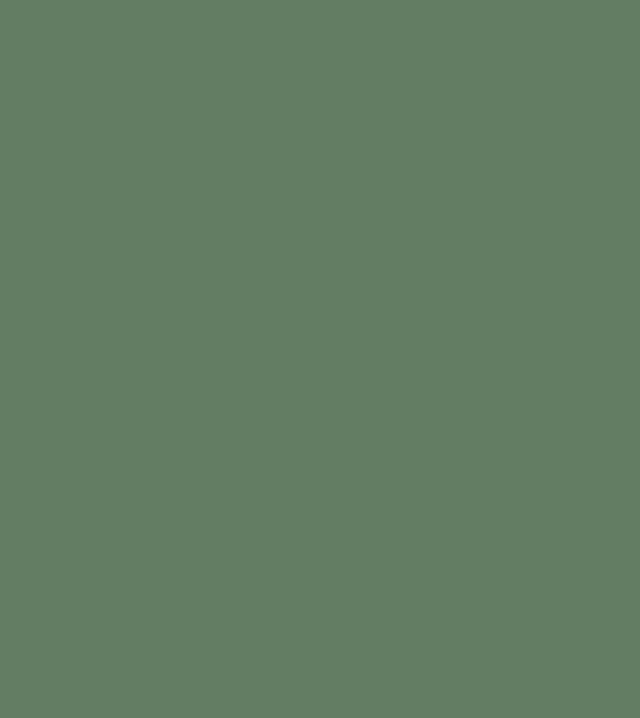
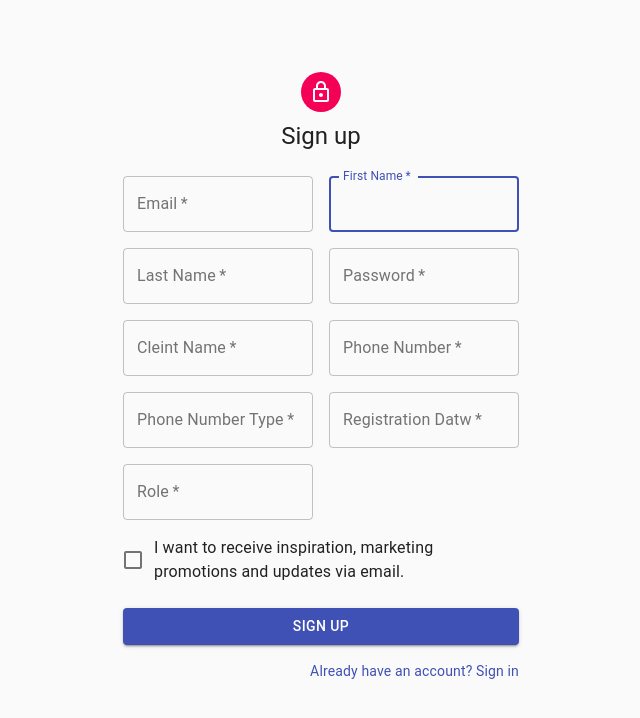
Before and after one commit to luckhy12/LoginReactDemo, a React (Create React App) app: page /register in a window 1280 px wide. Shown: the top 718 px of the page, without its empty margins (319-959 px from the left). Built offline with nearby package versions, Linux system fonts and the light colour scheme.

Commit message:
Reg form ui

```diff
--- a/src/App.js
+++ b/src/App.js
@@ -5,6 +5,7 @@
 import ProtectedRoute from "./ProtectedRoute";
 import LoginPage from "./components/LoginPage";
 import Details from "./components/Details";
+import Register from "./components/Register";
 import {NotificationContainer} from 'react-notifications';
 
 function App(props) {
@@ -13,6 +14,7 @@
       <BrowserRouter>
         <Switch>
           <Route exact path="/" component={LoginPage} />
+          <Route exact path="/register" component={Register} />
           <ProtectedRoute
             exact
             path="/Details"
--- a/src/components/LoginPage.js
+++ b/src/components/LoginPage.js
@@ -123,7 +123,7 @@
               </Link>
             </Grid>
             <Grid item>
-              <Link href="#" variant="body2">
+              <Link href="/register" variant="body2">
                 {"Don't have an account? Sign Up"}
               </Link>
             </Grid>
--- /dev/null
+++ b/src/components/Register.js
@@ -0,0 +1,193 @@
+import React from "react";
+import Avatar from "@material-ui/core/Avatar";
+import Button from "@material-ui/core/Button";
+import CssBaseline from "@material-ui/core/CssBaseline";
+import TextField from "@material-ui/core/TextField";
+import FormControlLabel from "@material-ui/core/FormControlLabel";
+import Checkbox from "@material-ui/core/Checkbox";
+import Link from "@material-ui/core/Link";
+import Grid from "@material-ui/core/Grid";
+import LockOutlinedIcon from "@material-ui/icons/LockOutlined";
+import Typography from "@material-ui/core/Typography";
+import Container from "@material-ui/core/Container";
+import { withStyles } from "@material-ui/core/styles";
+
+const styles = ((theme) => ({
+  paper: {
+    marginTop: theme.spacing(8),
+    display: "flex",
+    flexDirection: "column",
+    alignItems: "center",
+  },
+  avatar: {
+    margin: theme.spacing(1),
+    backgroundColor: theme.palette.secondary.main,
+  },
+  form: {
+    width: "100%", // Fix IE 11 issue.
+    marginTop: theme.spacing(3),
+  },
+  submit: {
+    margin: theme.spacing(3, 0, 2),
+  },
+}));
+
+class Register extends React.Component {
+  state = {
+    searchNodes: "",
+  };
+
+  render() {
+    const { classes } = this.props;
+    return (
+      <Container component="main" maxWidth="xs">
+        <CssBaseline />
+        <div className={classes.paper}>
+          <Avatar className={classes.avatar}>
+            <LockOutlinedIcon />
+          </Avatar>
+          <Typography component="h1" variant="h5">
+            Sign up
+          </Typography>
+          <form className={classes.form} noValidate>
+            <Grid container spacing={2}>
+            <Grid item xs={12} sm={6}>
+                <TextField
+                  autoComplete="email"
+                  name="email"
+                  variant="outlined"
+                  required
+                  fullWidth
+                  id="email"
+                  label="Email"
+                  autoFocus
+                />
+              </Grid>
+              <Grid item xs={12} sm={6}>
+                <TextField
+                  autoComplete="fname"
+                  name="firstName"
+                  variant="outlined"
+                  required
+                  fullWidth
+                  id="firstName"
+                  label="First Name"
+                  autoFocus
+                />
+              </Grid>
+              <Grid item xs={12} sm={6}>
+                <TextField
+                  variant="outlined"
+                  required
+                  fullWidth
+                  id="lastName"
+                  label="Last Name"
+                  name="lastName"
+                  autoComplete="lname"
+                />
+              </Grid>
+              <Grid item xs={12} sm={6}>
+                <TextField
+                  variant="outlined"
+                  required
+                  fullWidth
+                  id="password"
+                  label="Password"
+                  name="password"
+                  autoComplete="password"
+                  type="password"
+                />
+              </Grid>
+              <Grid item xs={12} sm={6}>
+                <TextField
+                  variant="outlined"
+                  required
+                  fullWidth
+                  name="clientName"
+                  label="Cleint Name"
+                  type="text"
+                  id="client-name"
+                  autoComplete="clientName"
+                />
+              </Grid>
+              <Grid item xs={12} sm={6}>
+                <TextField
+                  variant="outlined"
+                  required
+                  fullWidth
+                  name="phoneNumber"
+                  label="Phone Number"
+                  type="text"
+                  id="phone-number"
+                  autoComplete="phoneNumber"
+                />
+              </Grid>
+              <Grid item xs={12} sm={6}>
+                <TextField
+                  variant="outlined"
+                  required
+                  fullWidth
+                  name="phoneNumberType"
+                  label="Phone Number Type"
+                  type="text"
+                  id="phone-number-type"
+                  autoComplete="phoneNumberType"
+                />
+              </Grid>
+              <Grid item xs={12} sm={6}>
+                <TextField
+                  variant="outlined"
+                  required
+                  fullWidth
+                  name="reg-date"
+                  label="Registration Datw"
+                  type="text"
+                  id="reg-date"
+                  autoComplete="reg-date"
+                />
+              </Grid>
+              <Grid item xs={12} sm={6}>
+                <TextField
+                  variant="outlined"
+                  required
+                  fullWidth
+                  name="role"
+                  label="Role"
+                  type="text"
+                  id="role"
+                  autoComplete="role"
+                />
+              </Grid>
+              <Grid item xs={12}>
+                <FormControlLabel
+                  control={
+                    <Checkbox value="allowExtraEmails" color="primary" />
+                  }
+                  label="I want to receive inspiration, marketing promotions and updates via email."
+                />
+              </Grid>
+            </Grid>
+            <Button
+              type="submit"
+              fullWidth
+              variant="contained"
+              color="primary"
+              className={classes.submit}
+            >
+              Sign Up
+            </Button>
+            <Grid container justify="flex-end">
+              <Grid item>
+                <Link href="/" variant="body2">
+                  Already have an account? Sign in
+                </Link>
+              </Grid>
+            </Grid>
+          </form>
+        </div>
+      </Container>
+    );
+  }
+}
+
+export default withStyles(styles, { withTheme: true })(Register);
```
